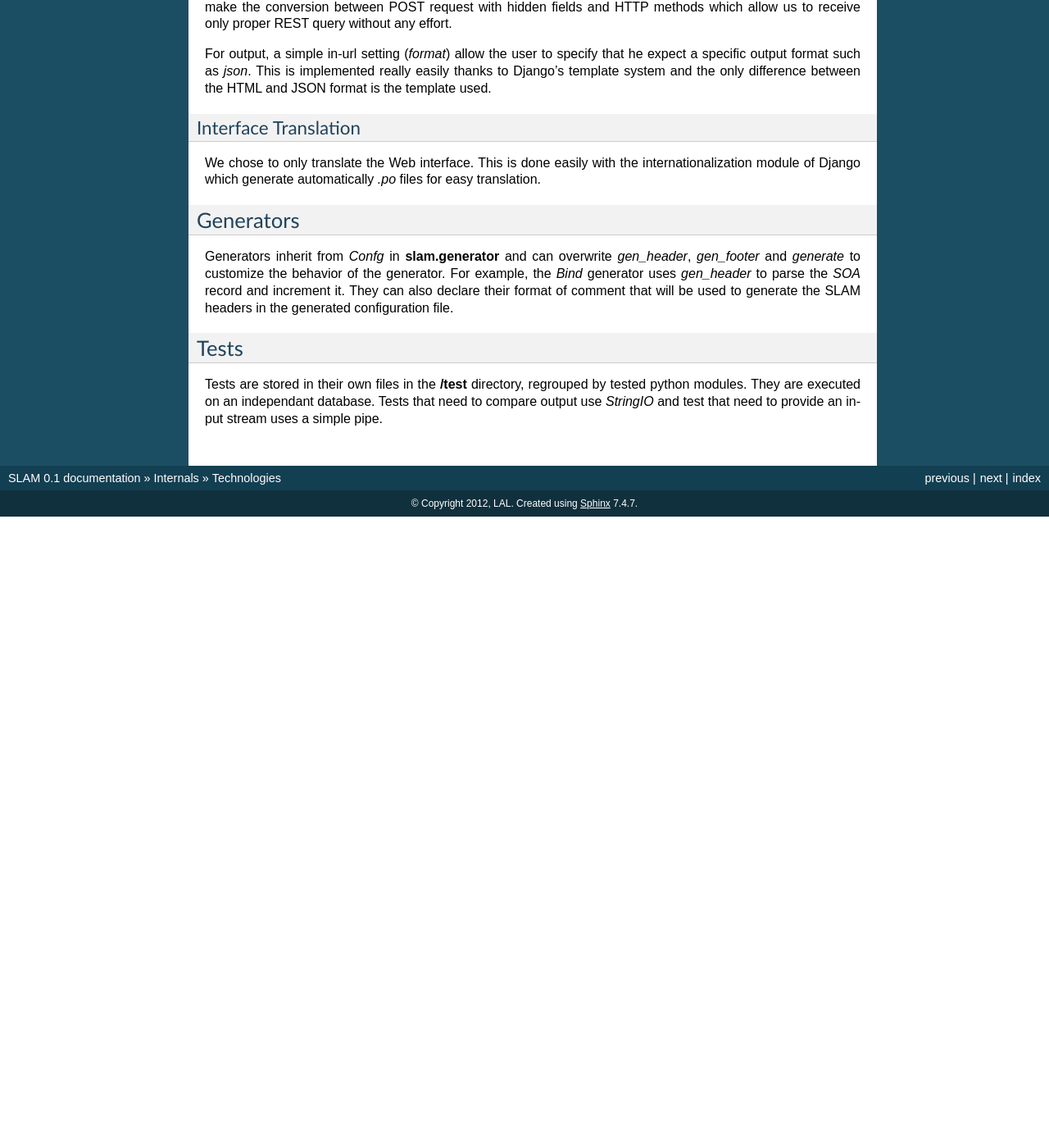
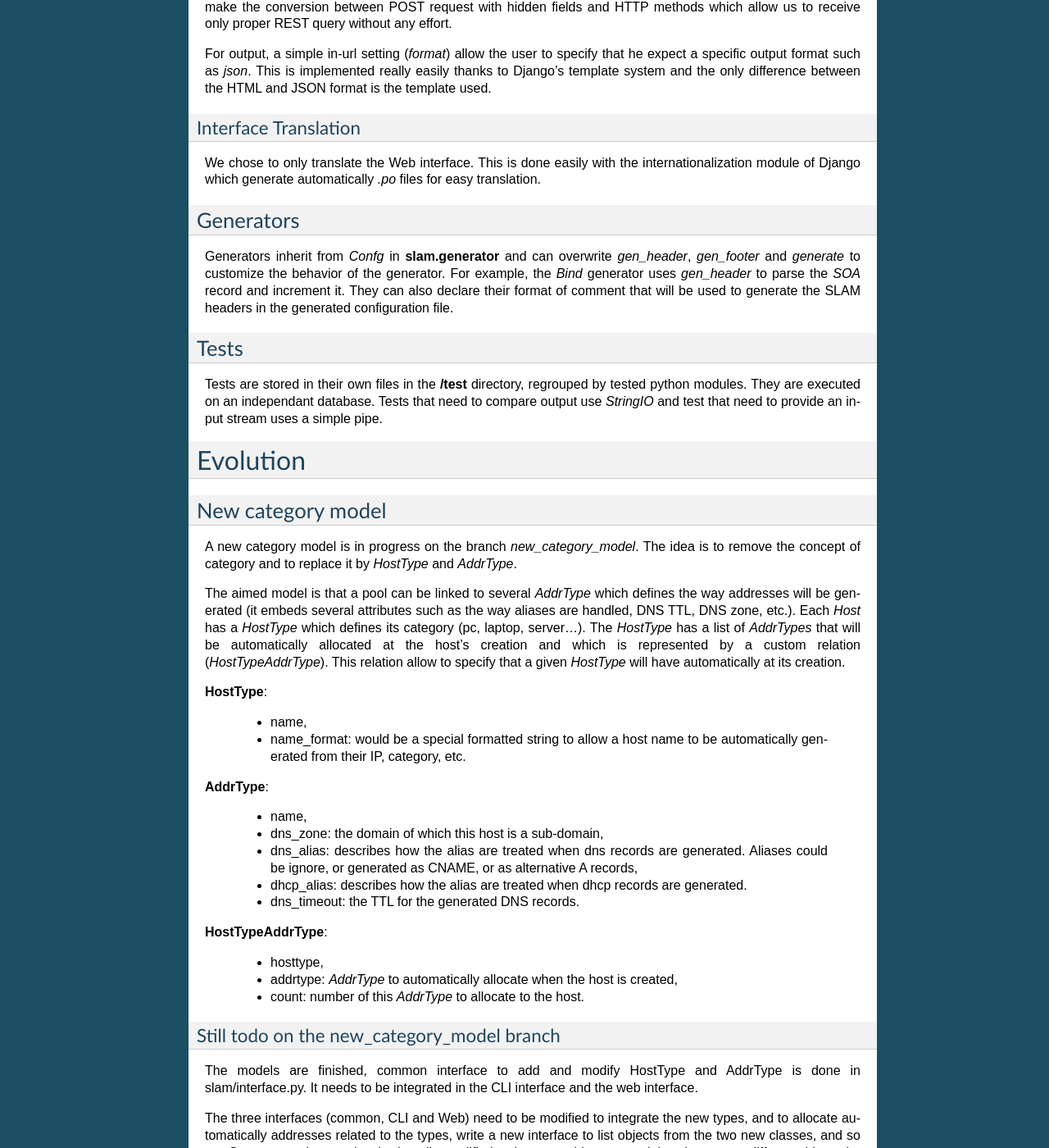
Before and after one commit to LAL/SLAM, a Sphinx documentation site: the page built from doc/internal_general.rst, in a window 1280 px wide and 1400 px high, scrolled down 1536 px. Shown: the whole window at 82% size. Built offline with Sphinx 7.4.7, drawn with Linux system fonts in a browser that asks for light colours; before the commit the page ends 2166 px from its top, so only the background shows below that; some of the changed text lies outside the part shown.

Commit message:
Updated the documentation.

```diff
--- a/doc/internal_general.rst
+++ b/doc/internal_general.rst
@@ -117,3 +117,74 @@ Tests are stored in their own files in the **/test** directory, regrouped by
 tested python modules. They are executed on an independant database. Tests that
 need to compare output use *StringIO* and test that need to provide an input
 stream uses a simple pipe.
+
+Evolution
+---------
+
+New category model
+^^^^^^^^^^^^^^^^^^
+
+A new category model is in progress on the branch *new_category_model*. The
+idea is to remove the concept of category and to replace it by *HostType* and
+*AddrType*.
+
+The aimed model is that a pool can be linked to several *AddrType* which
+defines the way addresses will be generated (it embeds several attributes such
+as the way aliases are handled, DNS TTL, DNS zone, etc.). Each *Host* has a
+*HostType* which defines its category (pc, laptop, server...). The *HostType*
+has a list of *AddrTypes* that will be automatically allocated at the host's
+creation and which is represented by a custom relation (*HostTypeAddrType*).
+This relation allow to specify that a given *HostType* will have automatically
+at its creation.
+
+**HostType**:
+
+    * name,
+    * name_format: would be a special formatted string to allow a host name to
+      be automatically generated from their IP, category, etc.
+
+**AddrType**:
+
+    * name,
+    * dns_zone: the domain of which this host is a sub-domain,
+    * dns_alias: describes how the alias are treated when dns records are
+      generated. Aliases could be ignore, or generated as CNAME, or as
+      alternative A records,
+    * dhcp_alias: describes how the alias are treated when dhcp records are
+      generated.
+    * dns_timeout: the TTL for the generated DNS records.
+
+**HostTypeAddrType**:
+
+    * hosttype,
+    * addrtype: *AddrType* to automatically allocate when the host is created,
+    * count: number of this *AddrType* to allocate to the host.
+
+Still todo on the new_category_model branch
+"""""""""""""""""""""""""""""""""""""""""""
+
+The models are finished, common interface to add and modify HostType and
+AddrType is done in slam/interface.py. It needs to be integrated in the CLI
+interface and the web interface.
+
+The three interfaces (common, CLI and Web) need to be modified to integrate the
+new types, and to allocate automatically addresses related to the types, write
+a new interface to list objects from the two new classes, and so on.
+Generators also need to be heavily modified to integrate this new model and
+generate different things depending on the new attributes.
+
+All the documentation and tests need to be written.
+
+Interface with the DHCP server
+^^^^^^^^^^^^^^^^^^^^^^^^^^^^^^
+
+The CLI interface has the option **--lastuse**, it can be used to record the
+last query seen by the DHCP server for a particular host and address.
+An interface could easily made by parsing the DHCP log files to track the
+unused addresses.
+
+Improvements to the CLI interface
+^^^^^^^^^^^^^^^^^^^^^^^^^^^^^^^^^
+
+The whole CLI interface is quite terrible, with to much options and a lot of
+implicit behaviors. It should be remade from scratch.
--- a/doc/intro.rst
+++ b/doc/intro.rst
@@ -16,6 +16,7 @@ Requirements
 * python2 (≥ 2.6)
 * django (*python-django* ≥ 1.4)
 * a database supported by django
+* gettext
 
 Optionally:
 
```
Also changed, not shown: doc/install.rst (+22 -0 lines), doc/usage.rst (+12 -1 lines), 1 other file.
